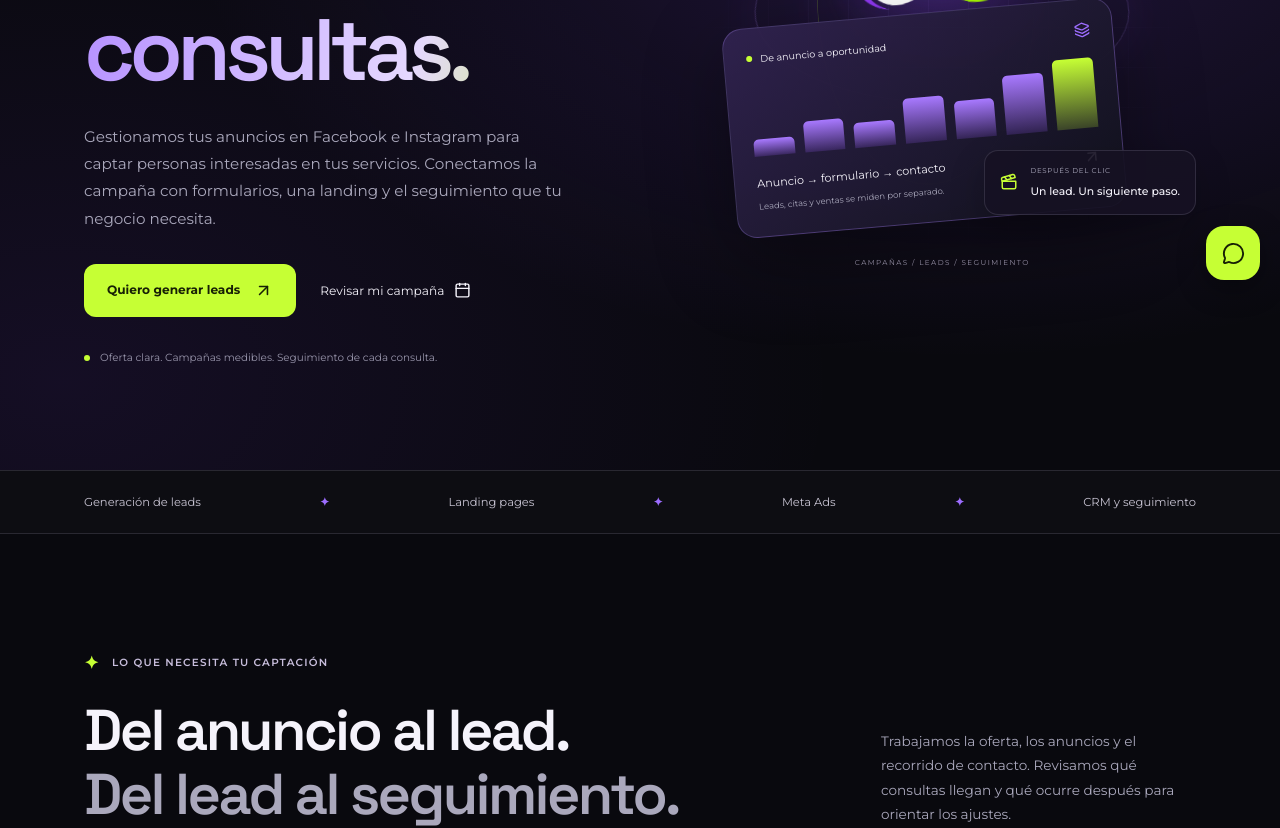
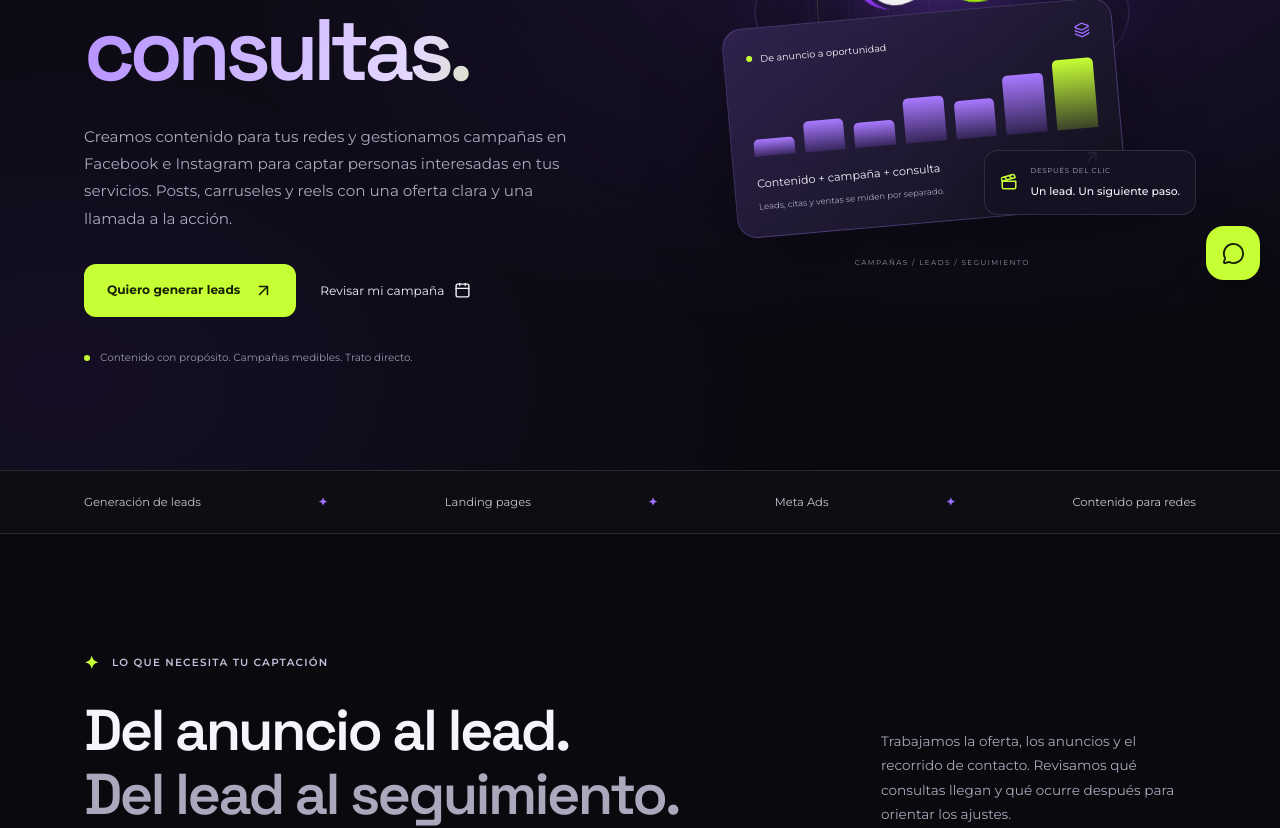
Before and after one commit to beinfinia/beinfinia, a React (Vite) app: page / in a window 1280 px wide. Shown: the part 500-1328 px from the top of the page. Built offline with nearby package versions, Linux system fonts and the light colour scheme; the HTML template or start-up script is replaced by a standard one.

Commit message:
Restore original social content packages with campaign focus and remove automation offering

```diff
--- a/index.html
+++ b/index.html
@@ -7,8 +7,8 @@
 <meta charset="UTF-8" />
 <meta name="viewport" content="width=device-width, initial-scale=1.0" />
 <meta name="theme-color" content="#09090e" />
-<title data-rh="true">Campañas Ads y generación de leads para negocios | Infinia</title>
-<meta data-rh="true" name="description" content="Campañas Meta Ads, landing pages y seguimiento de clientes potenciales. Conoce los paquetes de Infinia y solicita una propuesta para tu negocio." />
+<title data-rh="true">Contenido para redes y campañas Ads para negocios | Infinia</title>
+<meta data-rh="true" name="description" content="Posts, carruseles, reels y gestión de Meta Ads. Contenido para tus redes y campañas enfocadas en generar consultas. Conoce los paquetes de Infinia." />
 <link rel="icon" type="image/png" sizes="32x32" href="/favicon-32.png" />
 <link rel="apple-touch-icon" sizes="180x180" href="/favicon-180.png" />
 <link rel="preconnect" href="https://fonts.googleapis.com" />
@@ -18,7 +18,7 @@
 <meta data-rh="true" property="og:site_name" content="infinia" />
 
 <meta data-rh="true" property="og:title" content="Campañas Ads para generar leads | Infinia" />
-<meta data-rh="true" property="og:description" content="Conectamos campañas, páginas y seguimiento para facilitar nuevas consultas y citas." />
+<meta data-rh="true" property="og:description" content="Contenido para redes y campañas publicitarias para presentar tu oferta y generar nuevas consultas." />
 <meta data-rh="true" property="og:url" content="https://www.beinfinia.com/" />
 <meta data-rh="true" property="og:image" content="https://www.beinfinia.com/infinia-icon.png" />
 <meta data-rh="true" name="twitter:card" content="summary" />
--- a/src/components/InfiniaLanding.jsx
+++ b/src/components/InfiniaLanding.jsx
@@ -9,14 +9,13 @@ const INSTAGRAM_URL = 'https://www.instagram.com/beinfinia_/';
 const waLink = (message = 'Hola Infinia, quiero una campaña para generar leads para mi negocio.') => 'https://wa.me/50581820910?text=' + encodeURIComponent(message + '\n\n¿A qué se dedica tu negocio?\nRespuesta: \n\n¿Qué te gustaría lograr?\nRespuesta: ');
 function trackContact(name) { if (typeof window.fbq === 'function') window.fbq('track', 'Contact', { content_name: name }); }
 const plans = [
- {id:'captacion',name:'Captación',icon:Rocket,featured:false,description:'Para negocios que quieren comenzar a recibir consultas con una campaña enfocada en su servicio.',features:['Estrategia de oferta y audiencia','Configuración y gestión de campañas Meta Ads','Creativos publicitarios según propuesta','Formulario de captación de contactos','Revisión de resultados y optimización'],deliverables:[{icon:Target,value:'Ads',label:'Campañas'},{icon:FileText,value:'Leads',label:'Formulario'},{icon:BarChart3,value:'Datos',label:'Resultados'}],includes:'Alcance, frecuencia de revisión y entregables definidos antes de comenzar.',ctaMessage:'Hola Infinia, me interesa el paquete Captación.'},
- {id:'conversion',name:'Conversión',icon:TrendingUp,featured:true,description:'Para conectar tus anuncios con una página que explique tu oferta y facilite consultas o reservas.',features:['Todo lo de Captación','Landing enfocada en una oferta','Formulario y conexión con agenda','Configuración de medición de acciones','Revisión del recorrido del visitante'],deliverables:[{icon:Target,value:'Ads',label:'Atracción'},{icon:Layers,value:'Web',label:'Landing'},{icon:Calendar,value:'Citas',label:'Agenda'}],includes:'Diseño, integraciones y mantenimiento se delimitan en la propuesta.',ctaMessage:'Hola Infinia, me interesa el paquete Conversión.'},
- {id:'seguimiento',name:'Seguimiento',icon:Layers,featured:false,description:'Para negocios que necesitan ordenar sus oportunidades y dar continuidad a cada contacto.',features:['Todo lo de Conversión','Organización de contactos en CRM','Etapas de seguimiento comercial','Automatizaciones acordadas según el proceso','Reportes de captación y seguimiento'],deliverables:[{icon:Target,value:'Leads',label:'Captación'},{icon:Layers,value:'CRM',label:'Organización'},{icon:TrendingUp,value:'Flujo',label:'Seguimiento'}],includes:'Canales, automatizaciones y costos de herramientas se acuerdan antes de activar.',ctaMessage:'Hola Infinia, me interesa el paquete Seguimiento.'}
+ {id:'esencial',name:'Esencial',icon:Rocket,featured:false,description:'Contenido para mantener activas tus redes y respaldar campañas que presenten tu oferta a personas interesadas.',features:['Estrategia mensual de contenido enfocada en tu oferta','Diseño o actualización de línea gráfica','Community Management','Gestión de Meta Ads'],deliverables:[{icon:FileText,value:'4',label:'Posts'},{icon:ImageIcon,value:'4',label:'Carruseles'},{icon:Clapperboard,value:'4',label:'Reels'}],includes:'Incluye calendario mensual, reporte de campañas y contenido, y soporte continuo.',ctaMessage:'Hola Infinia, quiero una propuesta para el plan Esencial de contenido y campañas.'},
+ {id:'profesional',name:'Profesional',icon:TrendingUp,featured:true,description:'Más contenido y una estrategia personalizada para conectar tus redes con campañas enfocadas en generar consultas.',features:['Todo lo del plan Esencial','Estrategia personalizada de contenido y campañas','Optimización continua de Meta Ads','Optimización de Google Business Profile'],deliverables:[{icon:FileText,value:'4',label:'Posts'},{icon:ImageIcon,value:'8',label:'Carruseles'},{icon:Clapperboard,value:'6',label:'Reels'}],includes:'Incluye reportes estratégicos, soporte prioritario y seguimiento del desempeño.',ctaMessage:'Hola Infinia, quiero una propuesta para el plan Profesional de contenido y campañas.'}
 ];
 const services = [
  {icon:Target,title:'Campañas que abren conversaciones',text:'Estrategia, creativos y gestión de Meta Ads para presentar tu oferta y captar personas interesadas.',tag:'01 / Campañas Ads',href:'/servicios/campanas-ads'},
  {icon:Layers,title:'Una página para dar el siguiente paso',text:'Landing pages con una oferta clara, formularios y llamadas a la acción para tus campañas.',tag:'02 / Landing pages',href:'/servicios/paginas-web'},
- {icon:BarChart3,title:'Cada oportunidad, en su lugar',text:'Organización de contactos, agenda y seguimiento según el proceso comercial de tu negocio.',tag:'03 / CRM y seguimiento',href:'/servicios/seguimiento'},
+ {icon:BarChart3,title:'Contenido que respalda la campaña',text:'Posts, carruseles y reels para explicar tus servicios, resolver dudas y reforzar la oferta de tus anuncios.',tag:'03 / Contenido para redes',href:'/servicios/redes-sociales'},
  {icon:TrendingUp,title:'Una presencia que respalda tu oferta',text:'Páginas web, contenido y Perfil de Negocio en Google como servicios complementarios.',tag:'04 / Presencia digital',href:'/servicios/google-business-profile'}
 ];
 const faqs = [
@@ -33,16 +32,16 @@ function Label({ children }) { return <span className="inf-label"><span aria-hid
 
 export default function InfiniaLanding() {
   const [menuOpen, setMenuOpen] = useState(false);
-  const schema = { '@context': 'https://schema.org', '@type': 'Organization', '@id': 'https://www.beinfinia.com/#organization', name: 'infinia', url: 'https://www.beinfinia.com/', logo: 'https://www.beinfinia.com/infinia-icon.png', email: EMAIL, telephone: '+50581820910', sameAs: [INSTAGRAM_URL], description: 'Campañas publicitarias y captación de clientes potenciales para negocios.' };
+  const schema = { '@context': 'https://schema.org', '@type': 'Organization', '@id': 'https://www.beinfinia.com/#organization', name: 'infinia', url: 'https://www.beinfinia.com/', logo: 'https://www.beinfinia.com/infinia-icon.png', email: EMAIL, telephone: '+50581820910', sameAs: [INSTAGRAM_URL], description: 'Contenido para redes sociales y campañas publicitarias enfocadas en captar clientes potenciales.' };
   return <div className="inf-root">
     <Helmet>
-      <title>Campañas Ads y generación de leads para negocios | Infinia</title>
-      <meta name="description" content="Campañas Meta Ads, landing pages y seguimiento de clientes potenciales. Conoce los paquetes de Infinia y solicita una propuesta para tu negocio." />
+      <title>Contenido para redes y campañas Ads para negocios | Infinia</title>
+      <meta name="description" content="Posts, carruseles, reels y gestión de Meta Ads. Contenido para tus redes y campañas enfocadas en generar consultas. Conoce los paquetes de Infinia." />
       <meta name="robots" content="index, follow" />
       <link rel="canonical" href="https://www.beinfinia.com/" />
       <meta property="og:type" content="website" /><meta property="og:site_name" content="infinia" />
       <meta property="og:url" content="https://www.beinfinia.com/" /><meta property="og:title" content="Campañas Ads para generar leads | Infinia" />
-      <meta property="og:description" content="Conectamos campañas, páginas y seguimiento para facilitar nuevas consultas y citas." />
+      <meta property="og:description" content="Contenido para redes y campañas publicitarias para presentar tu oferta y generar nuevas consultas." />
       <meta property="og:image" content="https://www.beinfinia.com/infinia-icon.png" /><meta property="og:image:alt" content="Identidad de infinia" />
       <meta name="twitter:card" content="summary" /><meta name="twitter:image" content="https://www.beinfinia.com/infinia-icon.png" />
       <script type="application/ld+json">{JSON.stringify(schema)}</script>
@@ -62,21 +61,21 @@ export default function InfiniaLanding() {
         <div className="inf-container inf-hero-layout">
           <div className="inf-hero-copy"><Label>Campañas Ads · Generación de leads</Label>
             <h1 id="hero-title">Campañas que generan<br /><span>nuevas consultas.</span></h1>
-            <p className="inf-hero-sub">Gestionamos tus anuncios en Facebook e Instagram para captar personas interesadas en tus servicios. Conectamos la campaña con formularios, una landing y el seguimiento que tu negocio necesita.</p>
+            <p className="inf-hero-sub">Creamos contenido para tus redes y gestionamos campañas en Facebook e Instagram para captar personas interesadas en tus servicios. Posts, carruseles y reels con una oferta clara y una llamada a la acción.</p>
             <div className="inf-actions"><Contact className="inf-btn inf-btn-lime" name="Hero">Quiero generar leads <ArrowUpRight size={19} /></Contact><Link className="inf-text-link" to="/cita">Revisar mi campaña <Calendar size={17} /></Link></div>
-            <div className="inf-hero-note"><span /><span>Oferta clara. Campañas medibles. Seguimiento de cada consulta.</span></div>
+            <div className="inf-hero-note"><span /><span>Contenido con propósito. Campañas medibles. Trato directo.</span></div>
           </div>
           <div className="inf-scene" aria-label="Campañas, captación y seguimiento conectados">
             <div className="inf-orbit inf-orbit-one" aria-hidden="true" /><div className="inf-orbit inf-orbit-two" aria-hidden="true" />
             <div className="inf-core" aria-hidden="true"><img src="/infinia-icon.png" width="180" height="180" alt="" /></div>
             <div className="inf-scene-chip inf-chip-top"><Target size={18} /><div><small>EL INICIO DE LA CAMPAÑA</small><strong>Tu oferta</strong></div></div>
-            <div className="inf-scene-card"><div className="inf-scene-card-top"><span className="inf-live-dot" />De anuncio a oportunidad<Layers size={16} /></div><div className="inf-scene-bars" aria-hidden="true"><i /><i /><i /><i /><i /><i /><i /></div><div className="inf-scene-card-bottom"><span>Anuncio → formulario → contacto</span><ArrowUpRight size={18} /></div><p>Leads, citas y ventas se miden por separado.</p></div>
+            <div className="inf-scene-card"><div className="inf-scene-card-top"><span className="inf-live-dot" />De anuncio a oportunidad<Layers size={16} /></div><div className="inf-scene-bars" aria-hidden="true"><i /><i /><i /><i /><i /><i /><i /></div><div className="inf-scene-card-bottom"><span>Contenido + campaña + consulta</span><ArrowUpRight size={18} /></div><p>Leads, citas y ventas se miden por separado.</p></div>
             <div className="inf-scene-chip inf-chip-bottom"><Clapperboard size={18} /><div><small>DESPUÉS DEL CLIC</small><strong>Un lead. Un siguiente paso.</strong></div></div>
             <span className="inf-scene-caption">CAMPAÑAS / LEADS / SEGUIMIENTO</span>
           </div>
         </div>
       </section>
-      <div className="inf-service-strip"><div className="inf-container"><span>Generación de leads</span><b aria-hidden="true">✦</b><span>Landing pages</span><b aria-hidden="true">✦</b><span>Meta Ads</span><b aria-hidden="true">✦</b><span>CRM y seguimiento</span></div></div>
+      <div className="inf-service-strip"><div className="inf-container"><span>Generación de leads</span><b aria-hidden="true">✦</b><span>Landing pages</span><b aria-hidden="true">✦</b><span>Meta Ads</span><b aria-hidden="true">✦</b><span>Contenido para redes</span></div></div>
       <section className="inf-section" id="servicios"><div className="inf-container">
         <div className="inf-section-head"><div><Label>Lo que necesita tu captación</Label><h2>Del anuncio al lead.<br /><span>Del lead al seguimiento.</span></h2></div><p>Trabajamos la oferta, los anuncios y el recorrido de contacto. Revisamos qué consultas llegan y qué ocurre después para orientar los ajustes.</p></div>
         <div className="inf-services">{services.map(({icon: Icon, title, text, tag, href}, i) => <article className={'inf-service inf-service-' + i} key={title}><span className="inf-tag">{tag}</span><Icon className="inf-service-icon" size={30} /><h3>{title}</h3><p>{text}</p><a className="inf-service-link" href={href}>Conocer el servicio ↗</a><span className="inf-service-arrow" aria-hidden="true"><ArrowUpRight size={22} /></span></article>)}</div>
@@ -84,18 +83,18 @@ export default function InfiniaLanding() {
       <section className="inf-section inf-process-section" id="proceso"><div className="inf-container"><Label>Así trabajamos tus campañas</Label><h2>Una oferta clara.<br /><span>Una campaña con dirección.</span></h2><div className="inf-process">
         {[['01','Definimos qué vas a ofrecer','Elegimos el servicio, la zona de atención y el tipo de cliente que quieres captar. Acordamos qué se considera un lead útil.'],['02','Preparamos la captación','Creamos los anuncios y el formulario o landing. Revisamos accesos, medición y presupuesto antes de activar.'],['03','Lanzamos, revisamos y ajustamos','Revisamos inversión, costo por lead y calidad de las consultas. Ajustamos anuncios y captación con la información de tu equipo.']].map(([n,t,d]) => <article key={n}><span className="inf-step">{n}</span><h3>{t}</h3><p>{d}</p></article>)}
       </div></div></section>
-      <section className="inf-section" id="planes"><div className="inf-container"><div className="inf-section-head"><div><Label>Paquetes de captación</Label><h2>Elige cómo captar.<br /><span>Define cómo dar seguimiento.</span></h2></div><p>Tres formas de conectar publicidad, captación y seguimiento según la etapa de tu negocio.</p></div>
+      <section className="inf-section" id="planes"><div className="inf-container"><div className="inf-section-head"><div><Label>Contenido + campañas Ads</Label><h2>Contenido para conectar.<br /><span>Campañas para captar.</span></h2></div><p>Los mismos dos paquetes de contenido y gestión, con una estrategia más enfocada en tus campañas y la generación de consultas.</p></div>
         <div className="inf-plans">{plans.map(plan => {const Icon = plan.icon; return <article className={'inf-plan ' + (plan.featured ? 'inf-plan-featured' : '')} key={plan.id}>
-          <div className="inf-plan-top"><Icon size={27} /><span>{plan.featured ? 'Campaña + landing' : 'A tu medida'}</span></div><h3>{plan.name}</h3><p className="inf-plan-description">{plan.description}</p>
-          <div className="inf-plan-deliverables">{plan.deliverables.map(({icon: DIcon,value,label}) => <div key={label}><DIcon size={19} /><strong>{value}</strong><span>{label}</span></div>)}</div>
+          <div className="inf-plan-top"><Icon size={27} /><span>{plan.featured ? 'Estrategia ampliada' : 'Una base sólida'}</span></div><h3>{plan.name}</h3><p className="inf-plan-description">{plan.description}</p>
+          <div className="inf-plan-deliverables">{plan.deliverables.map(({icon: DIcon,value,label}) => <div key={label}><DIcon size={19} /><strong>{value}</strong><span>{label} / mes</span></div>)}</div>
           <ul>{plan.features.map(f => <li key={f}><Check size={16} />{f}</li>)}</ul><p className="inf-plan-includes"><Calendar size={17} />{plan.includes}</p>
           <div className="inf-plan-footer"><span>Cotización personalizada</span><Contact className={'inf-btn ' + (plan.featured ? 'inf-btn-lime' : 'inf-btn-outline')} name={'Plan ' + plan.name} message={plan.ctaMessage}>Cotizar mi campaña <ArrowUpRight size={18} /></Contact></div>
         </article>;})}</div><p className="inf-plan-footnote">La gestión y la inversión publicitaria se cotizan por separado. Los leads son contactos interesados: no equivalen a citas ni a ventas garantizadas.</p>
       </div></section>
       <section className="inf-section inf-faq-section" id="preguntas"><div className="inf-container inf-faq-layout"><div><Label>Hablemos claro</Label><h2>Buenas preguntas.<br /><span>Respuestas directas.</span></h2><p>Si tu negocio necesita algo diferente, conversemos sobre una propuesta a tu medida.</p><Contact className="inf-text-link" name="Preguntas">Cuéntanos tu idea <ArrowUpRight size={18} /></Contact></div><div className="inf-faq">{faqs.map(item => <details key={item.q}><summary>{item.q}<ChevronDown size={19} /></summary><p>{item.a}</p></details>)}</div></div></section>
-      <section className="inf-section inf-journal"><div className="inf-container"><Label>Infinia Journal</Label><div className="inf-section-head"><div><h2>Ideas para tu<br /><span>próximo paso.</span></h2></div><p>Ideas prácticas sobre campañas, generación de leads, páginas web y seguimiento comercial.</p></div><a className="inf-btn inf-btn-outline" href="/blog">Explorar el blog <ArrowUpRight size={18} /></a></div></section><section className="inf-section inf-contact-section" id="contacto"><div className="inf-container"><div className="inf-contact"><Label>Tu próxima campaña comienza aquí</Label><h2>Tu servicio merece<br /><span>nuevas conversaciones.</span></h2><p>Cuéntanos qué servicio quieres anunciar, dónde atiendes y qué sucede hoy con tus consultas. Definamos una campaña y un proceso para darles seguimiento.</p><div className="inf-actions"><Contact className="inf-btn inf-btn-lime" name="Contacto final"><MessageCircle size={19} />Hablemos de mis campañas <ArrowUpRight size={18} /></Contact><a className="inf-text-link" href={'mailto:' + EMAIL} onClick={() => trackContact('Correo')}><Mail size={17} />{EMAIL}</a></div></div></div></section>
+      <section className="inf-section inf-journal"><div className="inf-container"><Label>Infinia Journal</Label><div className="inf-section-head"><div><h2>Ideas para tu<br /><span>próximo paso.</span></h2></div><p>Ideas prácticas sobre campañas, contenido para redes, generación de leads y páginas web.</p></div><a className="inf-btn inf-btn-outline" href="/blog">Explorar el blog <ArrowUpRight size={18} /></a></div></section><section className="inf-section inf-contact-section" id="contacto"><div className="inf-container"><div className="inf-contact"><Label>Tu próxima campaña comienza aquí</Label><h2>Tu servicio merece<br /><span>nuevas conversaciones.</span></h2><p>Cuéntanos qué servicio quieres anunciar, dónde atiendes y qué sucede hoy con tus consultas. Definamos una campaña y un proceso para darles seguimiento.</p><div className="inf-actions"><Contact className="inf-btn inf-btn-lime" name="Contacto final"><MessageCircle size={19} />Hablemos de mis campañas <ArrowUpRight size={18} /></Contact><a className="inf-text-link" href={'mailto:' + EMAIL} onClick={() => trackContact('Correo')}><Mail size={17} />{EMAIL}</a></div></div></div></section>
     </main>
-    <footer className="inf-footer"><div className="inf-container"><div className="inf-footer-top"><a className="inf-brand" href="/">infinia<span className="inf-brand-dot">✦</span></a><p>Campañas con dirección.<br />Oportunidades con seguimiento.</p><a className="inf-text-link" href={INSTAGRAM_URL} target="_blank" rel="noopener noreferrer">@beinfinia_ <ArrowUpRight size={17} /></a></div><div className="inf-footer-bottom"><span>© {new Date().getFullYear()} infinia</span><span>Campañas Ads y generación de leads</span><Link to="/politica-de-privacidad">Política de privacidad</Link></div></div></footer>
+    <footer className="inf-footer"><div className="inf-container"><div className="inf-footer-top"><a className="inf-brand" href="/">infinia<span className="inf-brand-dot">✦</span></a><p>Campañas con dirección.<br />Oportunidades con seguimiento.</p><a className="inf-text-link" href={INSTAGRAM_URL} target="_blank" rel="noopener noreferrer">@beinfinia_ <ArrowUpRight size={17} /></a></div><div className="inf-footer-bottom"><span>© {new Date().getFullYear()} infinia</span><span>Contenido para redes y campañas Ads</span><Link to="/politica-de-privacidad">Política de privacidad</Link></div></div></footer>
     <Contact className="inf-floating" name="WhatsApp flotante"><MessageCircle size={23} /><span className="inf-sr-only">Contactar por WhatsApp</span></Contact>
   </div>;
 }
--- a/src/pages/InfiniaOps.jsx
+++ b/src/pages/InfiniaOps.jsx
@@ -5,7 +5,7 @@ import './InfiniaOps.css';
 import {AnalyticsPanel} from './AnalyticsPanel';
 import {BlogEditor} from './BlogEditor';
 const stages=['Nuevo','Contactado','Cita agendada','Propuesta enviada','Ganado','Perdido'];
-const services=['Campañas Meta Ads','Paquete Captación','Paquete Conversión','Paquete Seguimiento','Landing o sitio web','Google Business Profile','Otro servicio'];
+const services=['Campañas Meta Ads','Plan Esencial','Plan Profesional','Contenido para redes','Landing o sitio web','Google Business Profile','Otro servicio'];
 const initial={contacts:[],appointments:[],tasks:[],blocks:[],notifications:[],email:{configured:false,recipient:''},settings:{days:[1,2,3,4,5],start:9,end:17,duration:30}};
 async function api(path,method='GET',body){const response=await fetch('/api/'+path,{method,credentials:'same-origin',headers:body?{'Content-Type':'application/json'}:{},body:body?JSON.stringify(body):undefined});const data=await response.json();if(!response.ok){const error=new Error(data.error||'No pudimos completar la solicitud');error.status=response.status;throw error;}return data;}
 const dateLabel=value=>new Date(value).toLocaleString('es-NI',{timeZone:'America/Managua',dateStyle:'medium',timeStyle:'short'});
```
Also changed, not shown: src/components/InfiniaLanding.css, 2 other files (tests, documents, lock files or other folders).
